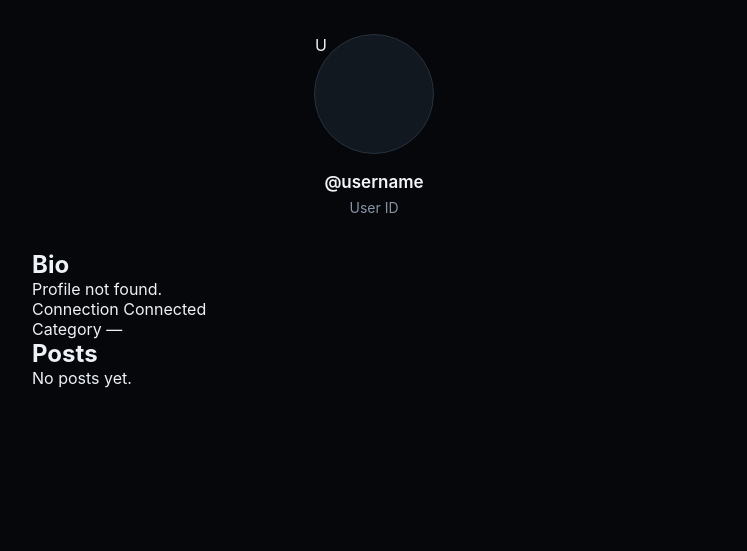
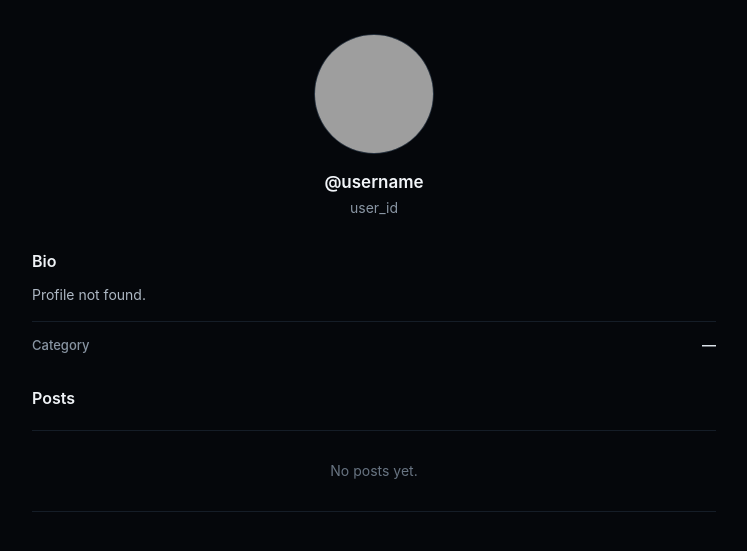
Before and after one commit to usanex4-utt/Usanex, a FastAPI app: template frontend/templates/profile.html in a window 1280 px wide. Shown: the part 56-607 px from the top of the page, without its empty margins (266-1013 px from the left). Run offline with FastAPI, Linux system fonts and the light colour scheme; the template is opened without the code that fills it, so the values that code supplies are empty; grey boxes are pictures that could not be loaded.

Commit message:
Update profile.html

```diff
--- a/frontend/templates/profile.html
+++ b/frontend/templates/profile.html
@@ -2,7 +2,6 @@
 <html lang="en">
 <head>
     <meta charset="UTF-8">
-
     <meta
         name="viewport"
         content="width=device-width, initial-scale=1.0"
@@ -12,7 +11,7 @@
 
     <link
         rel="stylesheet"
-        href="/static/css/profile.css?v=4"
+        href="/static/css/profile.css?v=6"
     >
 </head>
 
@@ -20,7 +19,7 @@
 
     <main class="profile-page">
 
-        <!-- HEADER -->
+        <!-- ================= HEADER ================= -->
         <header class="profile-header">
 
             <button
@@ -32,7 +31,6 @@
                 ←
             </button>
 
-
             <div
                 id="profileHeaderTitle"
                 class="profile-header-title"
@@ -40,26 +38,21 @@
                 Loading...
             </div>
 
-
             <div class="profile-menu-wrapper">
 
                 <button
                     id="profileMenuButton"
                     class="profile-menu-button"
                     type="button"
-                    aria-label="More options"
-                    aria-expanded="false"
+                    aria-label="Profile menu"
                 >
                     ⋮
                 </button>
 
-
-                <!-- SMALL POPUP MENU -->
                 <div
                     id="profileMenu"
                     class="profile-menu hidden"
                 >
-
                     <button
                         id="blockButton"
                         class="profile-menu-item"
@@ -67,7 +60,6 @@
                     >
                         Block
                     </button>
-
 
                     <button
                         id="shareButton"
@@ -77,7 +69,6 @@
                         Share
                     </button>
 
-
                     <button
                         id="qrButton"
                         class="profile-menu-item"
@@ -86,7 +77,6 @@
                         QR Code
                     </button>
 
-
                     <button
                         id="reportButton"
                         class="profile-menu-item"
@@ -94,7 +84,6 @@
                     >
                         Report
                     </button>
-
                 </div>
 
             </div>
@@ -102,23 +91,23 @@
         </header>
 
 
-        <!-- PROFILE CONTENT -->
+        <!-- ================= PROFILE CONTENT ================= -->
         <section class="profile-content">
 
-            <!-- PROFILE PHOTO -->
+            <!-- Profile Photo -->
             <div class="profile-photo-wrapper">
 
-                <div
+                <img
                     id="profilePhoto"
                     class="profile-photo"
+                    src="/static/images/default-profile.png"
+                    alt="Profile photo"
                 >
-                    U
-                </div>
 
             </div>
 
 
-            <!-- USERNAME -->
+            <!-- Username -->
             <div
                 id="profileUsername"
                 class="profile-username"
@@ -127,16 +116,16 @@
             </div>
 
 
-            <!-- USER ID -->
+            <!-- User ID -->
             <div
                 id="profileUserId"
                 class="profile-user-id"
             >
-                User ID
+                user_id
             </div>
 
 
-            <!-- CONNECTION STATUS -->
+            <!-- Connection Status -->
             <div
                 id="connectionStatus"
                 class="connection-status hidden"
@@ -145,67 +134,54 @@
             </div>
 
 
-            <!-- BIO -->
-            <div class="bio-section">
+            <!-- ================= BIO ================= -->
+            <section class="bio-section">
 
-                <h2>Bio</h2>
+                <h2 class="section-title">
+                    Bio
+                </h2>
 
-                <p id="profileBio">
+                <p
+                    id="profileBio"
+                    class="profile-bio"
+                >
                     No bio available.
                 </p>
 
-            </div>
 
+                <!-- Category inside Bio -->
+                <div class="bio-category">
 
-            <!-- PROFILE INFORMATION -->
-            <div class="profile-info">
-
-                <div class="info-row">
-
-                    <span class="info-label">
-                        Connection
-                    </span>
-
-                    <span
-                        id="connectionType"
-                        class="info-value"
-                    >
-                        Connected
-                    </span>
-
-                </div>
-
-
-                <div class="info-row">
-
-                    <span class="info-label">
+                    <span class="bio-category-label">
                         Category
                     </span>
 
                     <span
                         id="personalCategory"
-                        class="info-value"
+                        class="bio-category-value"
                     >
                         —
                     </span>
 
                 </div>
 
-            </div>
+            </section>
 
 
-            <!-- USER CONTENT -->
-            <section class="user-content-section">
+            <!-- ================= POSTS ================= -->
+            <section class="posts-section">
 
-                <h2>
+                <h2 class="section-title">
                     Posts
                 </h2>
 
                 <div
-                    id="emptyPosts"
-                    class="empty-content"
+                    id="postsContainer"
+                    class="posts-container"
                 >
-                    No posts yet.
+                    <div class="empty-posts">
+                        No posts yet.
+                    </div>
                 </div>
 
             </section>
@@ -215,7 +191,10 @@
     </main>
 
 
-    <script src="/static/js/profile.js?v=4"></script>
+    <script
+        src="/static/js/profile.js?v=6"
+        defer
+    ></script>
 
 </body>
 </html>
```
